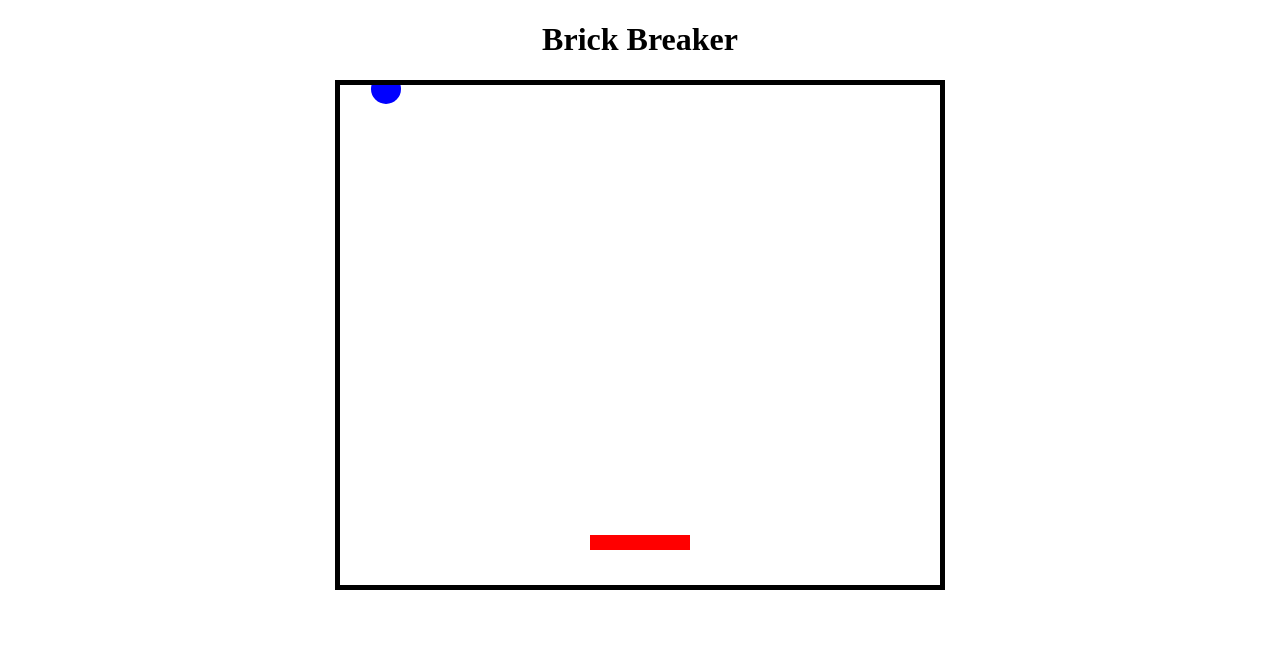
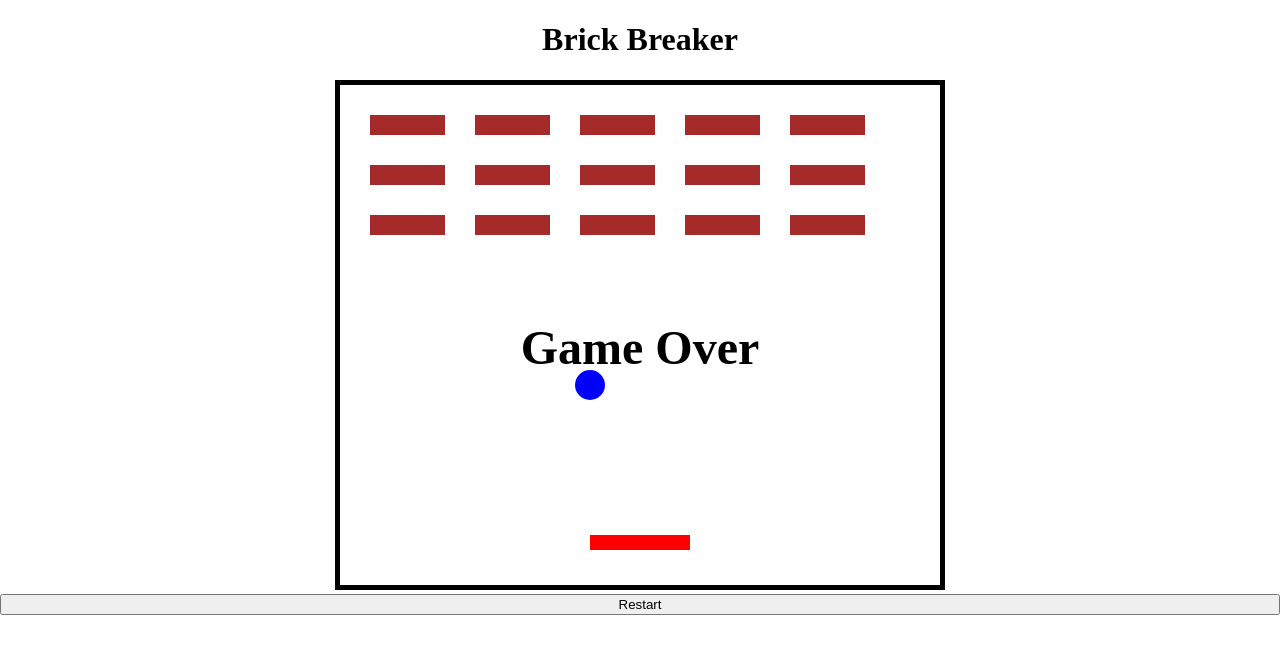
Before and after one commit to NeusRomanP/BrickBreaker, a plain HTML site: page index.html in a window 1280 px wide. Drawn offline with Linux system fonts and the light colour scheme.

Commit message:
bricks, bricks collision and game over

```diff
--- a/css/style.css
+++ b/css/style.css
@@ -15,3 +15,17 @@ h1{
     height: 500px;
     border: 5px solid black;
 }
+
+#gameover{
+    display: none;
+    top: 200px;
+    text-align: center;
+    width: 100%;
+    position: absolute;
+    font-size: 3em;
+}
+
+.relative{
+    position: relative;
+    margin: auto;
+}
--- a/index.html
+++ b/index.html
@@ -9,12 +9,17 @@
 </head>
 <body>
     <h1>Brick Breaker</h1>
-    <canvas id="canvas"></canvas>
+    <div class="relative">
+        <h2 id="gameover">Game Over</h2>
+        <canvas id="canvas"></canvas>
+    </div>
+    <button id="restart">Restart</button>
 
 
     <script src="js/player.js" type="module"></script>
     <script src="js/controls.js" type="module"></script>
     <script src="js/ball.js" type="module"></script>
+    <script src="js/brick.js" type="module"></script>
     <script src="js/main.js" type="module"></script>
 </body>
 </html>
--- /dev/null
+++ b/js/brick.js
@@ -0,0 +1,24 @@
+class Brick{
+    constructor(x, y, width, height, color){
+        this.x = x;
+        this.y = y;
+        this.width = width;
+        this.height = height;
+        this.color = color;
+    }
+
+    draw(context){
+        context.beginPath();
+        context.rect(
+            this.x,
+            this.y,
+            this.width,
+            this.height
+        );
+
+        context.fillStyle = this.color;
+        context.fill();
+    }
+}
+
+export {Brick};
--- a/js/main.js
+++ b/js/main.js
@@ -1,15 +1,58 @@
 import { Ball } from "./ball.js";
 import { Player } from "./player.js";
+import { Brick } from "./brick.js";
 
 const canvas = document.getElementById("canvas");
 const context = canvas.getContext('2d');
+const restart = document.getElementById("restart");
+const game_over = document.getElementById("gameover");
+
+let brickRowCount = 3;
+let brickColumnCount = 5;
+let brickWidth = 75;
+let brickHeight = 20;
+let brickPadding = 10;
+let brickOffsetTop = 30;
+let brickOffsetLeft = 30;
 
 canvas.height = 500;
 canvas.width = 600;
 
-const ball = new Ball (250, 100, 3, 3, 15, "blue");
+const ball = new Ball (250, 300, 3, 3, 15, "blue");
 
 const player = new Player(250, 450, 100, 15, 'red');
+
+let bricks = [];
+
+restart.addEventListener("click", ()=>{
+
+    game_over.style.display = "none";
+
+    player.x = 250;
+    ball.x = 250;
+    ball.y = 300;
+    ball.vx = 3;
+    ball.vy = 3;
+
+    for(let rows = 0; rows < brickColumnCount; rows++){
+        for(let columns = 0; columns < brickRowCount; columns++){
+            bricks[columns][rows].color = "brown";
+        }
+    }
+
+})
+
+
+for(let rows = 0; rows < brickRowCount; rows++){
+    let columnsArray = [];
+    for(let columns = 0; columns < brickColumnCount; columns++){
+        let posX = columns == 0 ? 0 : columnsArray[columns-1].x + columnsArray[columns-1].width;
+        let posY = rows == 0 ? 0 : bricks[rows-1][0].y + bricks[rows-1][0].height;
+        console.log(posX);
+        columnsArray.push(new Brick(posX+brickOffsetLeft, posY + brickOffsetTop, brickWidth, brickHeight, 'brown'));
+    }
+    bricks.push(columnsArray);
+}
 
 animate();
 
@@ -19,7 +62,16 @@ function animate(){
     ball.draw(context);
     player.draw(context);
 
+    for(let rows = 0; rows < brickColumnCount; rows++){
+        for(let columns = 0; columns < brickRowCount; columns++){
+            bricks[columns][rows].draw(context);
+        }
+    }
+
     onCollisionWithPlayer();
+    onCollisionWithBrick();
+    gameOver();
+    //win();
 
     requestAnimationFrame(animate);
 }
@@ -36,9 +88,9 @@ function onCollisionWithPlayer(){
         let playerCenter = player.width/2;
         //console.log("pos", ball.x - player.x);
         if(playerCenter > (ball.x - player.x)){
-            deviation = -((playerCenter -(ball.x - player.x))*(3)/100);
+            deviation = -((playerCenter - (ball.x - player.x))*(3)/100);
         }else{
-            deviation = (((ball.x - player.x)- playerCenter)*(3)/100);
+            deviation = (((ball.x - player.x) - playerCenter)*(3)/100);
         }
 
 
@@ -48,13 +100,45 @@ function onCollisionWithPlayer(){
     }
 }
 
+function onCollisionWithBrick(){
+
+    for(let rows = 0; rows < brickColumnCount; rows++){
+        for(let columns = 0; columns < brickRowCount; columns++){
+            let brick = bricks[columns][rows];
+            let collisionLeft = ball.x + ball.vx +10 > brick.x;
+            let collisionRight = ball.x + ball.vx -10 < brick.x + brick.width;
+            let collisionTop = ball.y + ball.vy + 10 > brick.y;
+            let collisionBottom = ball.y + ball.vy -10 < brick.y + brick.height;
+            if(collisionTop && collisionBottom && collisionLeft && collisionRight && brick.color!="transparent"){
+                let deviation;
+                let playerCenter = player.width/2;
+                //console.log("pos", ball.x - player.x);
+                if(playerCenter > (ball.x - player.x)){
+                    deviation = -((playerCenter - (ball.x - player.x))*(3)/100);
+                }else{
+                    deviation = (((ball.x - player.x) - playerCenter)*(3)/100);
+                }
+
+                ball.vy = -ball.vy;
+                ball.vx = deviation;
+                bricks[columns][rows].color = "transparent";
+                //console.log("hola", ball.vx);
+            }
+        }
+    }
+}
+
 function gameOver(){
     if(ball.y + ball.vy > canvas.height -10){
-        alert("Game Over");
+        game_over.style.display = "block";
         ball.x = 250;
-        ball.y = 100;
-        ball.vx = 3;
-        ball.vy = 3;
+        ball.y = 300;
+        ball.vx = 0;
+        ball.vy = 0;
         player.x = 250;
     }
 }
+
+function win(){
+
+}
```
